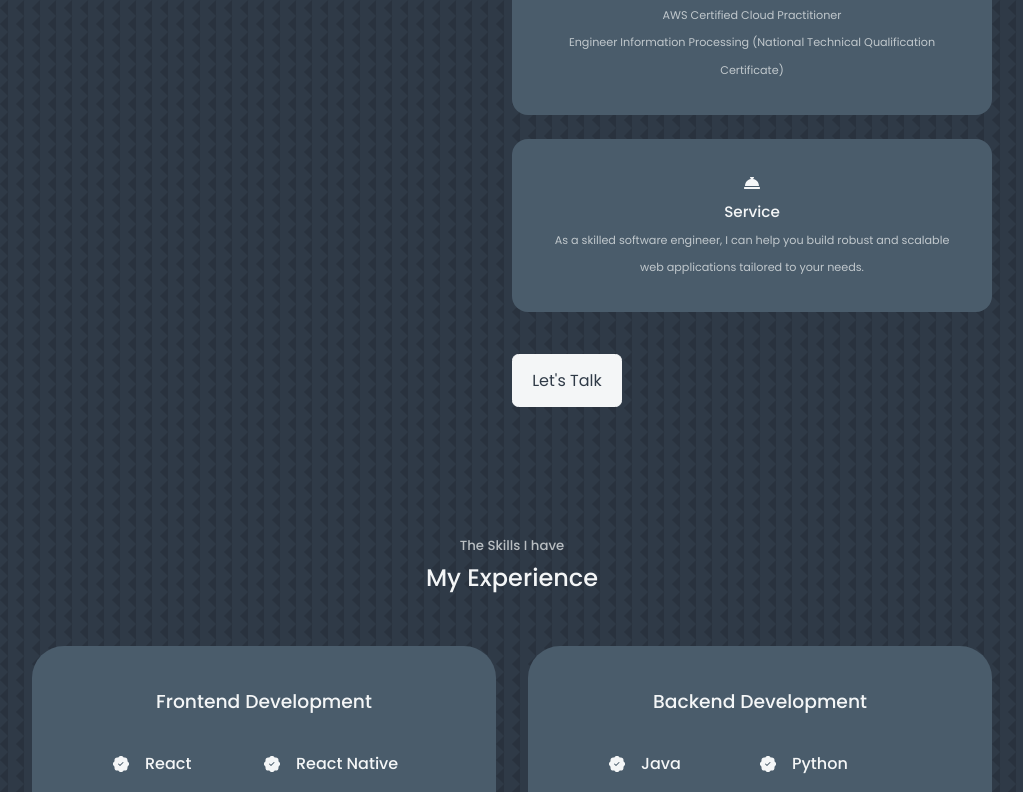
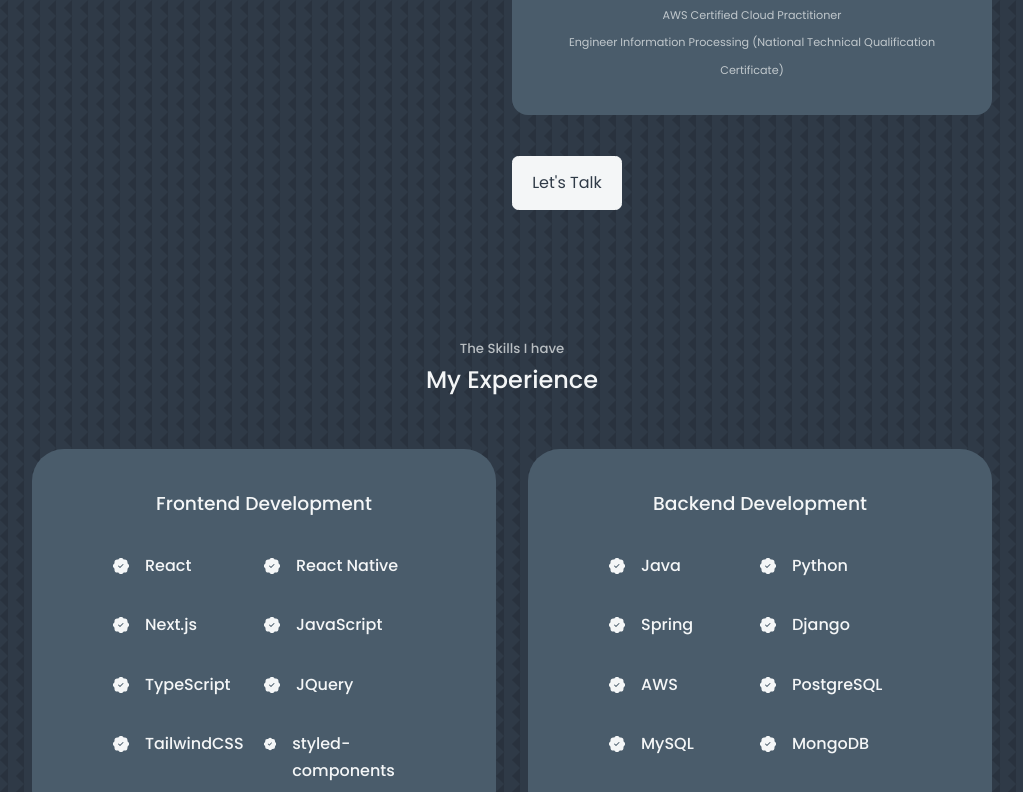
Before and after one commit to shinecoding/portfoliowebsite, a Next.js app: page / in a window 1280 px wide. Shown: the part 1520-2312 px from the top of the page, without its empty margins (128-1151 px from the left). Built offline with nearby package versions, Linux system fonts and the light colour scheme.

Commit message:
feat:remove about service

```diff
--- a/components/about/about.js
+++ b/components/about/about.js
@@ -34,11 +34,6 @@
               <small>AWS Certified Cloud Practitioner</small><br />
               <small>Engineer Information Processing (National Technical Qualification Certificate)</small>
             </article>
-            <article className={classes.about__card}>
-              <FaConciergeBell className="about__icon" />
-              <h5>Service</h5>
-              <small>As a skilled software engineer, I can help you build robust and scalable web applications tailored to your needs.</small>
-            </article>
           </div>
           <p>
 
```
